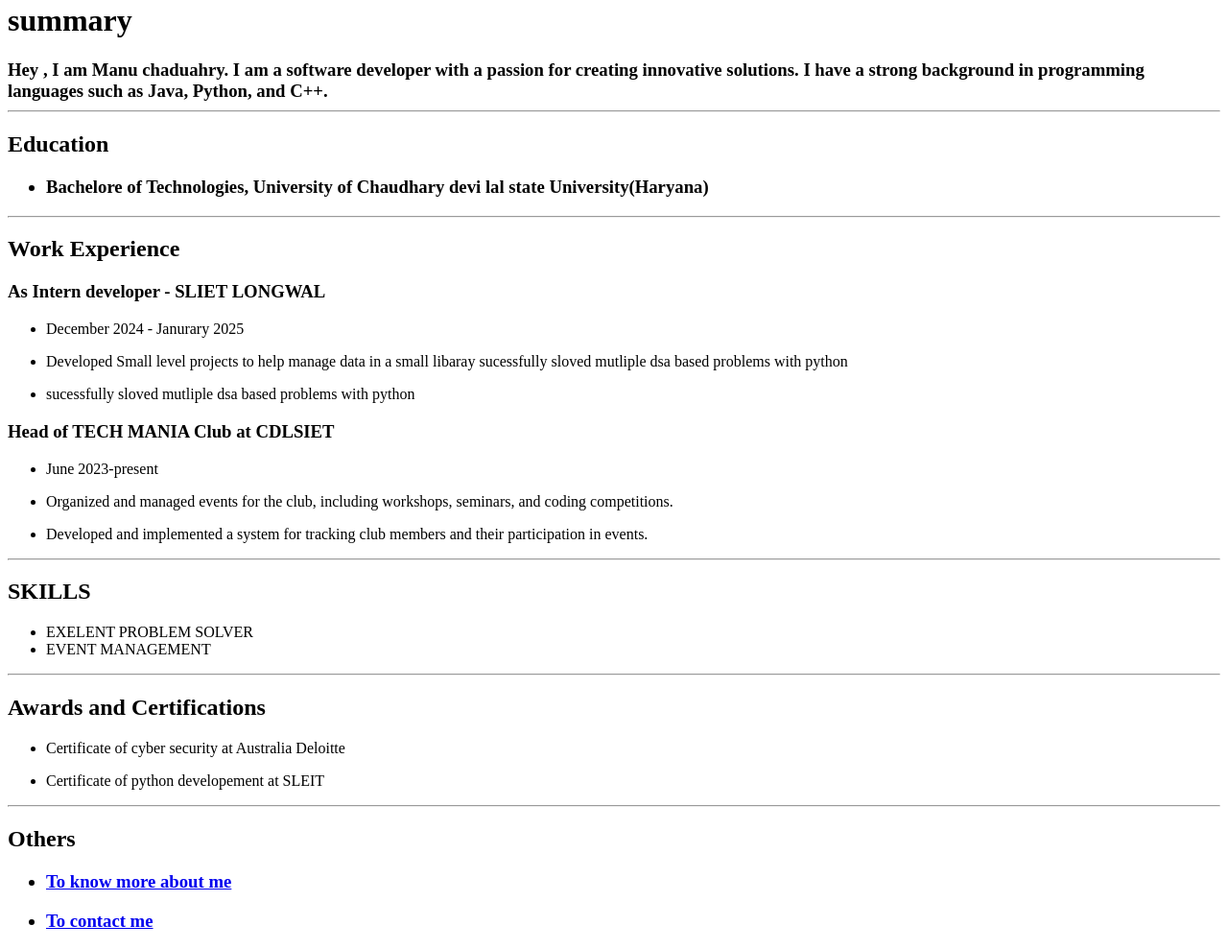
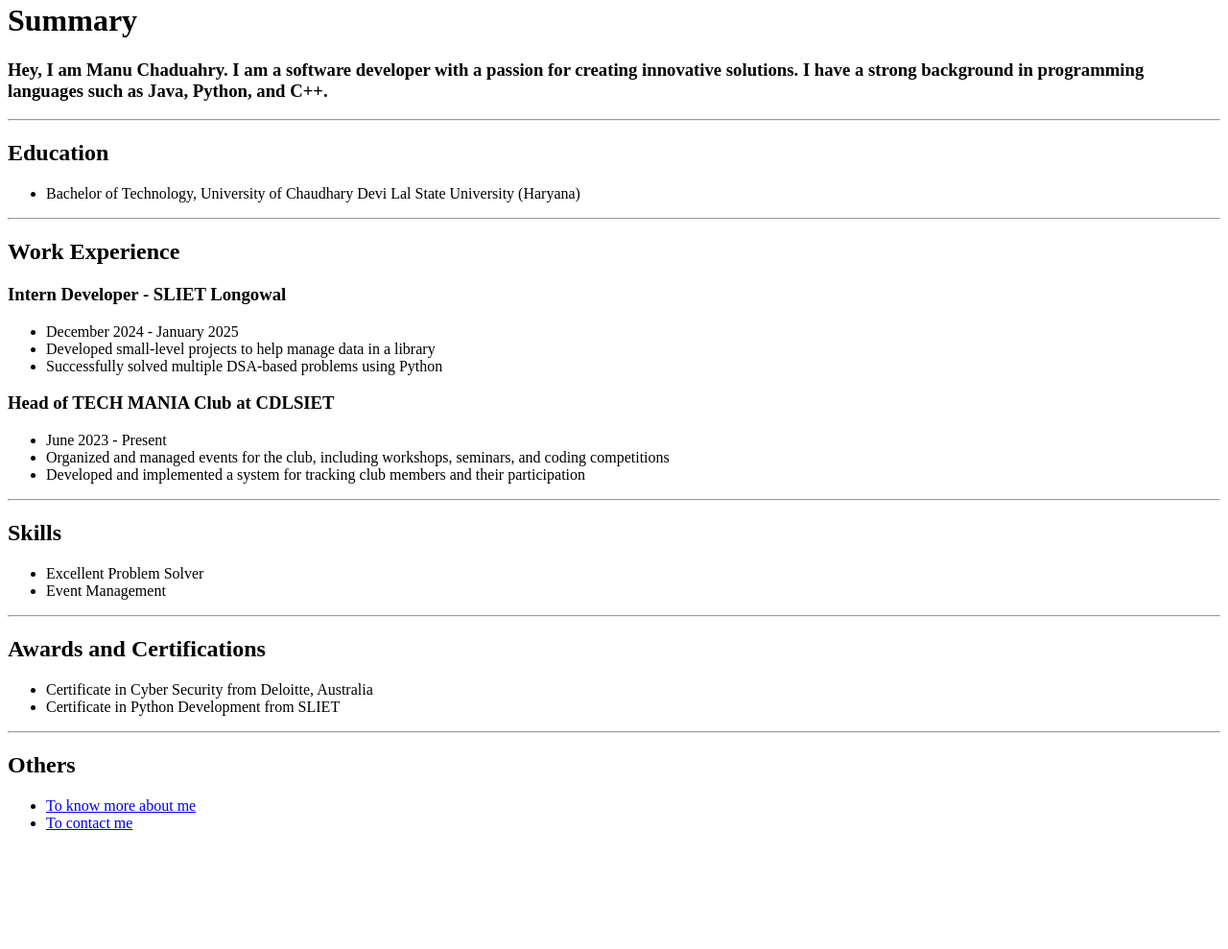
Before and after one commit to curlydevguy/capstone-project, a plain HTML site: page index.html in a window 1280 px wide. Shown: the part 289-1278 px from the top of the page at 96% size. After the commit the page ends 1172 px from the top, so only its background shows below. Drawn offline with Linux system fonts and the light colour scheme.

Commit message:
Update index.html

```diff
--- a/index.html
+++ b/index.html
@@ -1,104 +1,60 @@
 <!DOCTYPE html>
 <html lang="en">
 <head>
-    <meta charset="UTF-8">
-    <meta name="viewport" content="width=200, initial-scale=1.0">
+  <meta charset="UTF-8" />
+  <meta name="viewport" content="width=device-width, initial-scale=1.0" />
   <title>My Resume</title>
 </head>
 <body>
-<h2>Manu chaduahry </h2>
-<img src="Manu.jpg" width="200" height="200" />
-<h1> summary </h1>
+  <h2>Manu Chaduahry</h2>
+  <img src="Manu.jpg" width="200" height="200" alt="My Photo" />
+
+  <h1>Summary</h1>
   <h3>
-Hey , I am Manu chaduahry. I am a software developer with a passion for creating innovative solutions. I have a strong background in programming languages such as Java, Python, and C++.
+    Hey, I am Manu Chaduahry. I am a software developer with a passion for creating innovative solutions. I have a strong background in programming languages such as Java, Python, and C++.
+  </h3>
   <hr>
+
   <h2>Education</h2>
-<h3>
   <ul>
-    <li> Bachelore of Technologies, University of Chaudhary devi lal state University(Haryana) </li>
+    <li>Bachelor of Technology, University of Chaudhary Devi Lal State University (Haryana)</li>
   </ul>
   <hr>
+
   <h2>Work Experience</h2>
-
- <h3> As Intern  developer - SLIET LONGWAL
-   </h3>
+  <h3>Intern Developer - SLIET Longowal</h3>
   <ul>
-             <li>
-                December 2024 - Janurary 2025
-
-             </ul>
-        <ul>
-            <li>
-                Developed Small level projects to help manage data in a small  libaray
-                sucessfully sloved mutliple dsa based problems with python
-            </li>
-        </ul>
-        <ul>
-            <li>
-                sucessfully sloved mutliple dsa based problems with python
-            </li>
+    <li>December 2024 - January 2025</li>
+    <li>Developed small-level projects to help manage data in a library</li>
+    <li>Successfully solved multiple DSA-based problems using Python</li>
   </ul>
 
- <h3> Head of TECH MANIA Club  at CDLSIET </h3>
+  <h3>Head of TECH MANIA Club at CDLSIET</h3>
   <ul>
-            <li>
-                 June 2023-present
-            </li>
-
-        </ul>
-
-        <ul>
-            <li>
-                Organized and managed events for the club, including workshops, seminars, and coding competitions.
-
-            </li>
-
-
-        </ul>
-        <ul>
-             <li> Developed and implemented a system for tracking club members and their participation in events.
-
-            </li>
+    <li>June 2023 - Present</li>
+    <li>Organized and managed events for the club, including workshops, seminars, and coding competitions</li>
+    <li>Developed and implemented a system for tracking club members and their participation</li>
   </ul>
   <hr>
-<h2>SKILLS </h2>
+
+  <h2>Skills</h2>
   <ul>
-            <li>
-                EXELENT PROBLEM SOLVER
-            </li>
-            <li>
-                 EVENT MANAGEMENT
-            </li>
+    <li>Excellent Problem Solver</li>
+    <li>Event Management</li>
   </ul>
   <hr>
-<h2>Awards and Certifications </h2>
+
+  <h2>Awards and Certifications</h2>
   <ul>
-            <li>
-                Certificate of cyber security at Australia Deloitte
-
-            </li>
-
-        </ul>
-        <ul>
-             <li>
-                Certificate of python developement at SLEIT
-            </li>
+    <li>Certificate in Cyber Security from Deloitte, Australia</li>
+    <li>Certificate in Python Development from SLIET</li>
   </ul>
   <hr>
-<h2>
-    Others
-</h2>
-<h3>
+
+  <h2>Others</h2>
   <ul>
-             <li>
-                <a href="./about-me.html"> To know more about me </a>
-            </li>
+    <li><a href="./about-me.html">To know more about me</a></li>
+    <li><a href="./Contact-me.html">To contact me</a></li>
   </ul>
-        <ul>
-        <li>
-            <a href="./Contact-me.html"> To contact me </a>
-        </li>
-        </ul>
-</h3>
 </body>
 </html>
```
Lines whose indentation alone changed are shown as unchanged.
